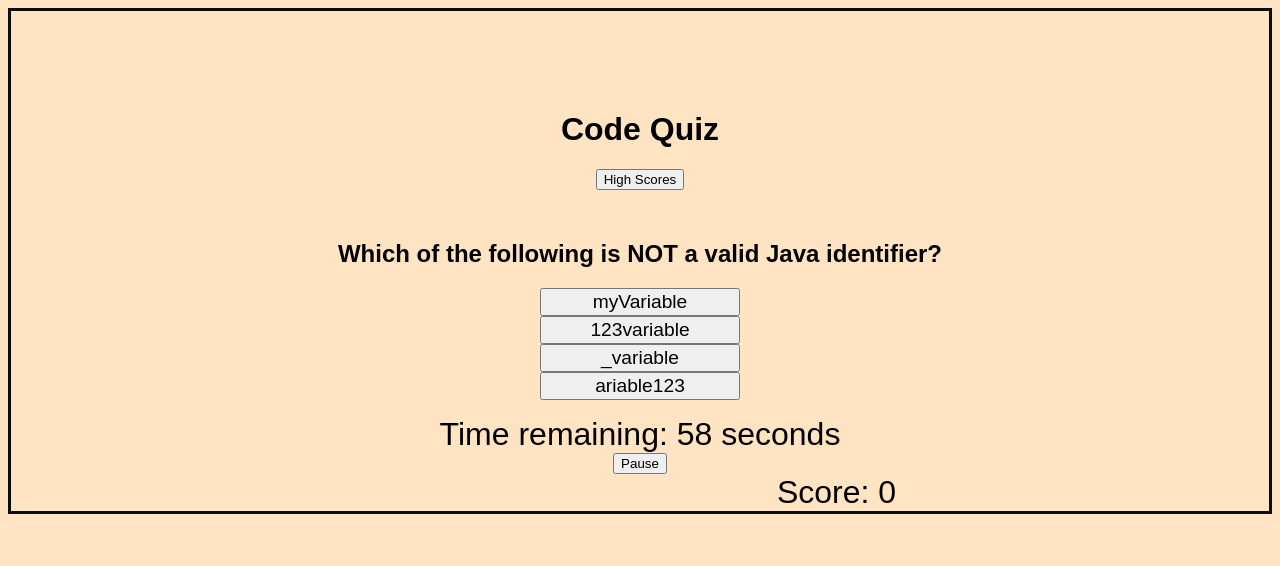
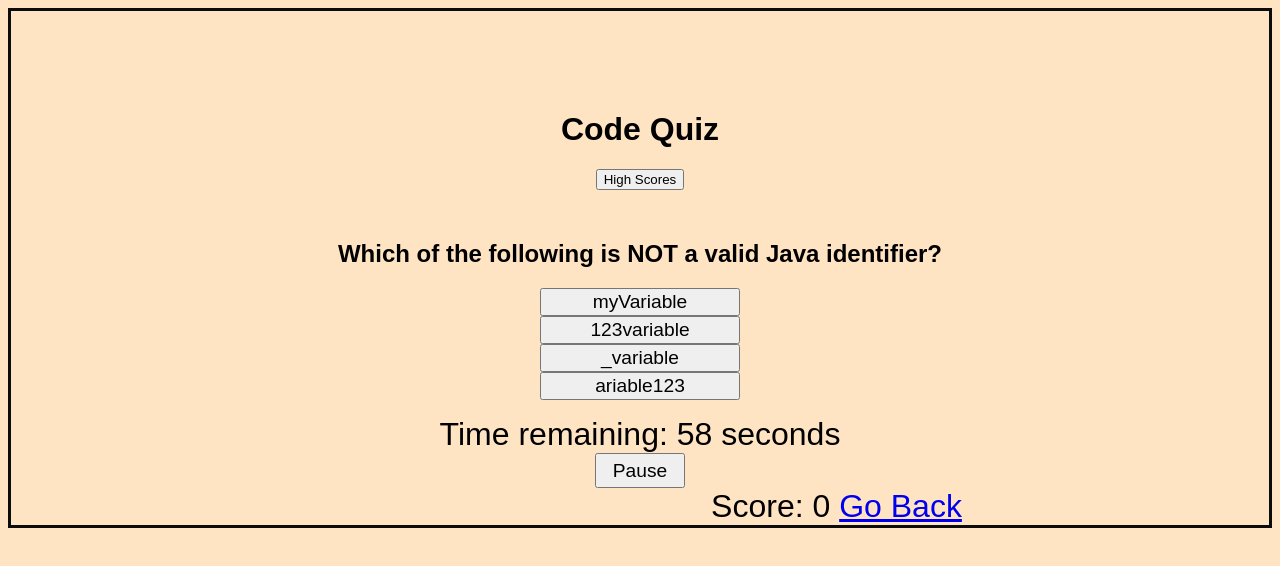
Before and after one commit to DenCoding2023/Code-Quiz-, a plain HTML site: page practice quiz/index.html in a window 1280 px wide. Both pictures are taken after a click on the button "Start". Drawn offline with Linux system fonts and the light colour scheme.

Commit message:
added a go back button on the main page and changed the width of the pause button

```diff
--- a/practice quiz/index.html
+++ b/practice quiz/index.html
@@ -23,6 +23,7 @@
 <!-- Example user score element -->
            <div id="score-container">
                 Score: <span id="score">0</span>
+                <a href="/index.html" class="btn">Go Back</a>
            </div>
 
 
--- a/practice quiz/style.css
+++ b/practice quiz/style.css
@@ -23,6 +23,12 @@ body {
     width: 200px;
     font-size: larger;
   }
+/* Puase and Resume button */
+  #pause-btn{
+    width: 90px;
+    height: 35px;
+    font-size:larger;
+  }
 
   #result-container {
     font-size: 24px;
```
